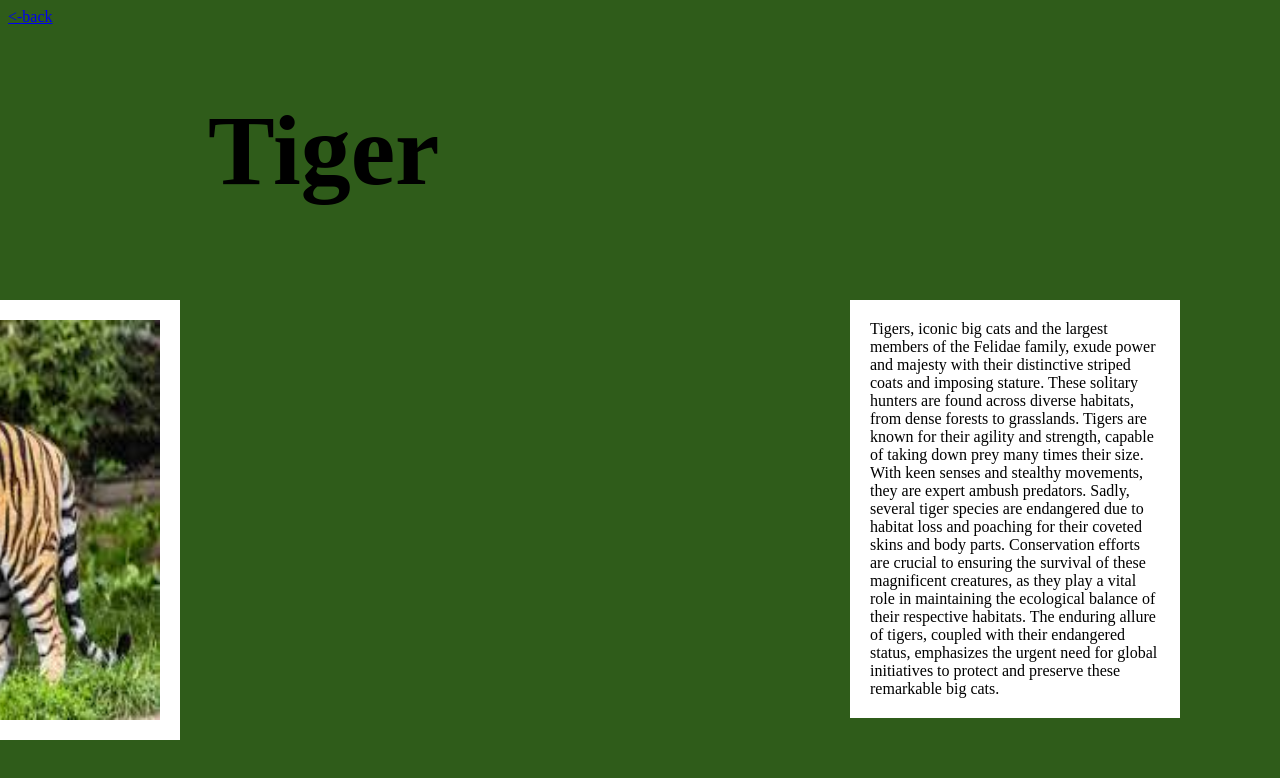
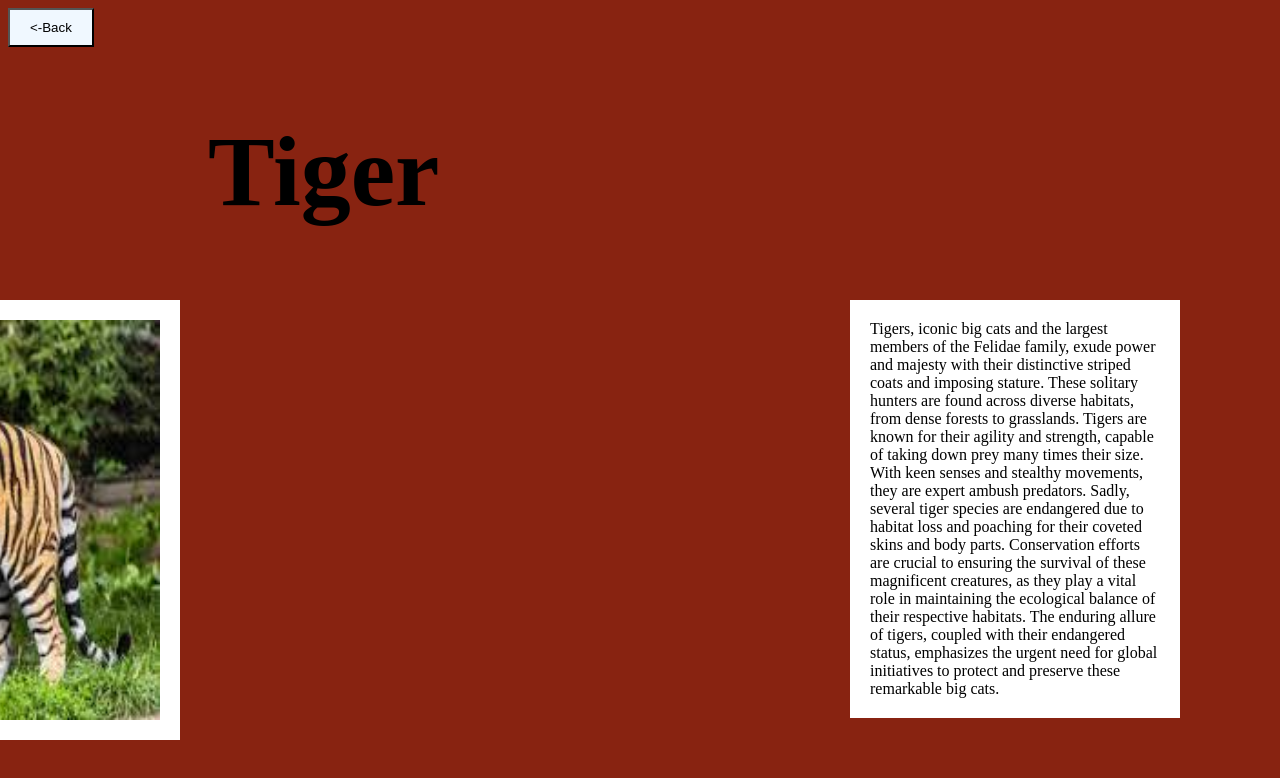
Before and after one commit to ianclarke03/Assignment-1--Zoo, a plain HTML site: page tiger.html in a window 1280 px wide. Drawn offline with Linux system fonts and the light colour scheme.

Commit message:
added styling to tiger page (margins, text size, background color). fixed typo with back button.

```diff
--- a/css/tiger.css
+++ b/css/tiger.css
@@ -1,5 +1,5 @@
 *{
-    background-color: rgb(47, 92, 26);
+    background-color: rgb(136, 35, 17);
 }
 
 .back-button{
--- a/tiger.html
+++ b/tiger.html
@@ -7,7 +7,8 @@
     <link rel="stylesheet" href="css/tiger.css">
 </head>
 <body>
-    <a href = "homepage.html"> <-back</a>
+    <button onclick="window.location.href='homepage.html'" class="back-button"><-Back</button>
+
     <h1> Tiger</h1>
     <img src = "images/tiger_pic.jpeg" width="500" height="400" alt="A Tiger"/>
     <p>
```
